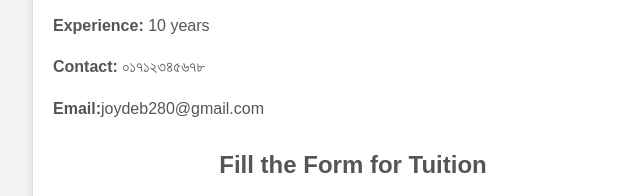
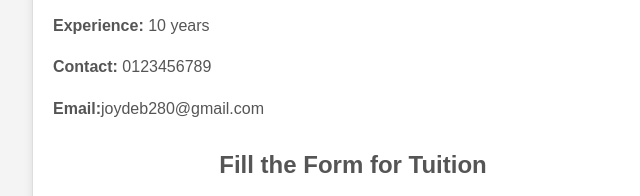
Before and after one commit to sudip601/Sir-Information-and-Tuition-Form, a plain HTML site: page index.html in a window 1280 px wide. Shown: the part 200-396 px from the top of the page, 287-927 px from the left. Drawn offline with Linux system fonts and the light colour scheme.

Commit message:
added index.html

```diff
--- a/index.html
+++ b/index.html
@@ -14,7 +14,7 @@
             <p><strong>Name:</strong> Joydeb Datta</p>
             <p><strong>Subject:</strong> English</p>
             <p><strong>Experience:</strong> 10 years</p>
-            <p><strong>Contact:</strong> ০১৭১২৩৪৫৬৭৮</p>
+            <p><strong>Contact:</strong> 0123456789</p>
             <p><strong>Email:</strong>joydeb280@gmail.com</p>
         </div>
 
```
